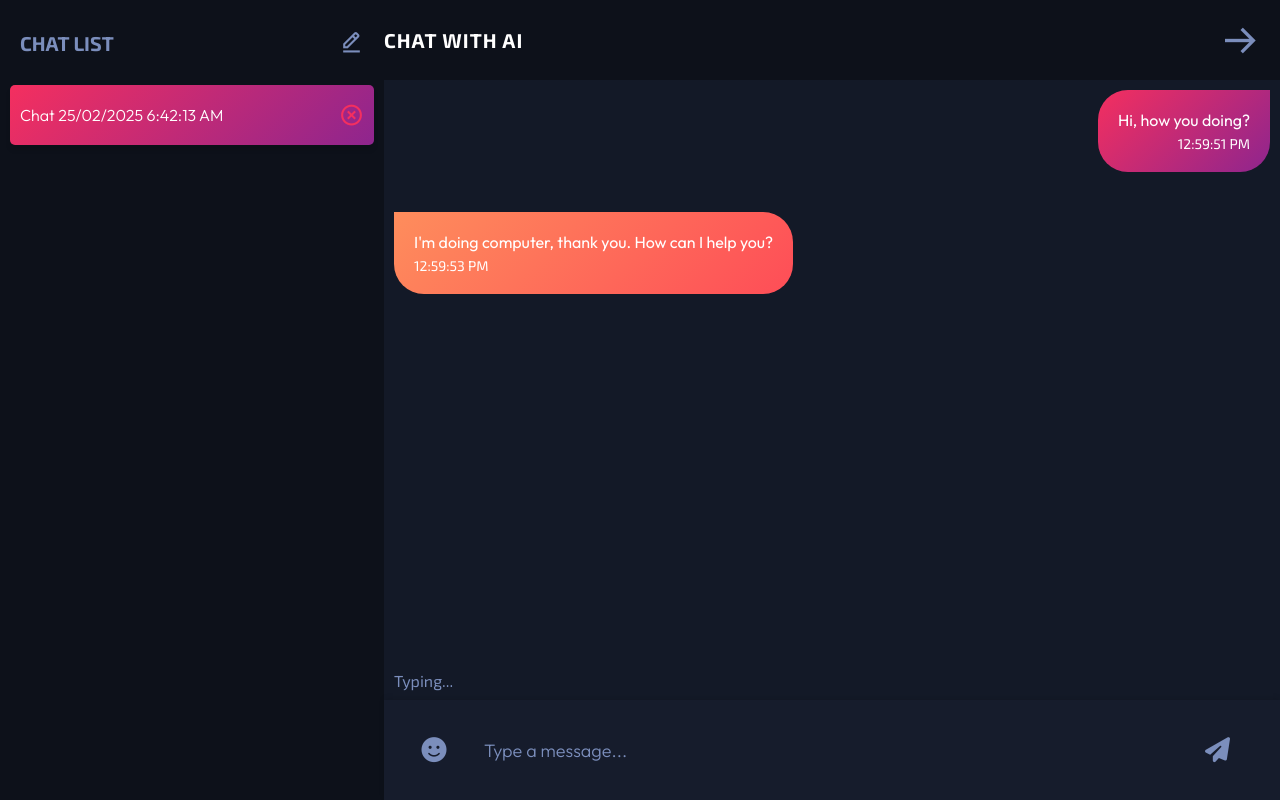
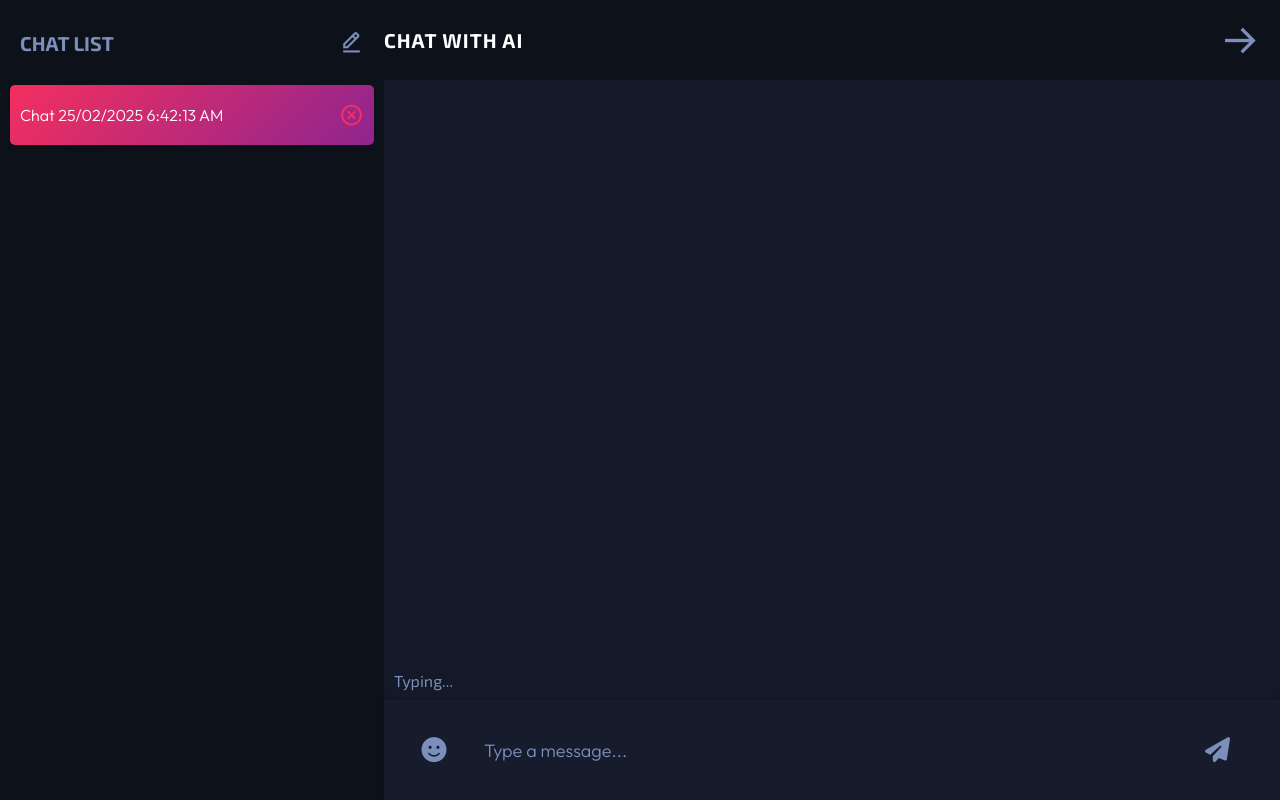
Before and after one commit to JLucas5/ai-chat-bot, a React (Vite) app: page / in a window 1280 px wide. Both pictures are taken after a click on the button "CHAT AI". Built offline with nearby package versions, Linux system fonts and the light colour scheme.

Commit message:
Add chat input handling

```diff
--- a/src/Components/ChatBotApp.jsx
+++ b/src/Components/ChatBotApp.jsx
@@ -15,12 +15,12 @@ const ChatBotApp = ({onGoBack, chats, setChats}) => {
         const newMessage = {
             type: "prompt",
             text: inputValue,
-            timestamp: new Date().toLocaleTimeString()
+            timestamp: new Date().toLocaleTimeString(),
         }
 
         const updatedMessages = [ ...messages, newMessage]
+        setMessages(updatedMessages)
 
-        setMessages(updatedMessages)
         setInputValue('')
 
         const updatedChats = chats.map((chat, index) => {
@@ -31,6 +31,13 @@ const ChatBotApp = ({onGoBack, chats, setChats}) => {
             return chat
         })
         setChats(updatedChats)
+    }
+
+    const handleKeyDown = (e) => {
+        if(e.key === 'Enter'){
+            e.preventDefault()
+            sendMessage()
+        }
     }
 
   return (
@@ -53,18 +60,19 @@ const ChatBotApp = ({onGoBack, chats, setChats}) => {
                 <i className="bx bx-arrow-back arrow" onClick={onGoBack}></i>
             </div>
             <div className="chat">
-                <div className="prompt">Hi, how you doing?
-                    <span>12:59:51 PM</span>
+                {messages.map((msg, index) => (
+                    <div key={index} className={msg.type === 'prompt' ? 'prompt': 'response'}>
+                        {msg.text} <span>{msg.timestamp}</span>
                 </div>
-                <div className="response">I'm doing computer, thank you. How can I help you?
-                    <span>12:59:53 PM</span>
-                </div>
+                ))}
+
                 <div className="typing">Typing...</div>
             </div>
-            <form className="msg-form">
+            <form className="msg-form"  onSubmit={(e) => e.preventDefault()}>
                 <i className="fa-solid fa-face-smile emoji"></i>
-                <input type="text" className="msg-input" placeholder='Type a message...'/>
-                <i className="fa-solid fa-paper-plane"></i>
+                <input type="text" className="msg-input" placeholder='Type a message...'
+                 value={inputValue} onChange={handleInputChange} onKeyDown={handleKeyDown}/>
+                <i className="fa-solid fa-paper-plane" onClick={sendMessage}></i>
             </form>
         </div>
     </div>
```
